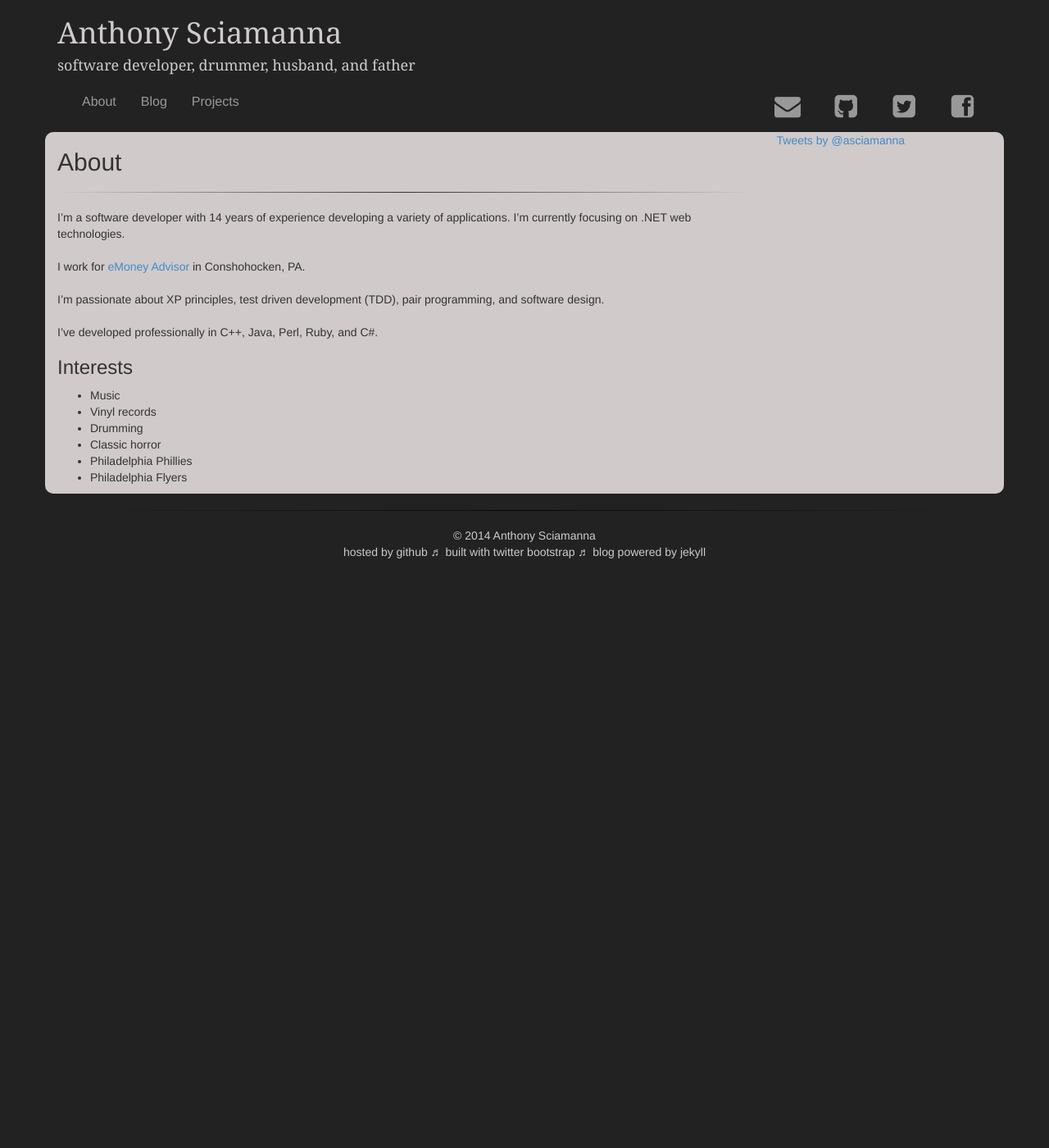
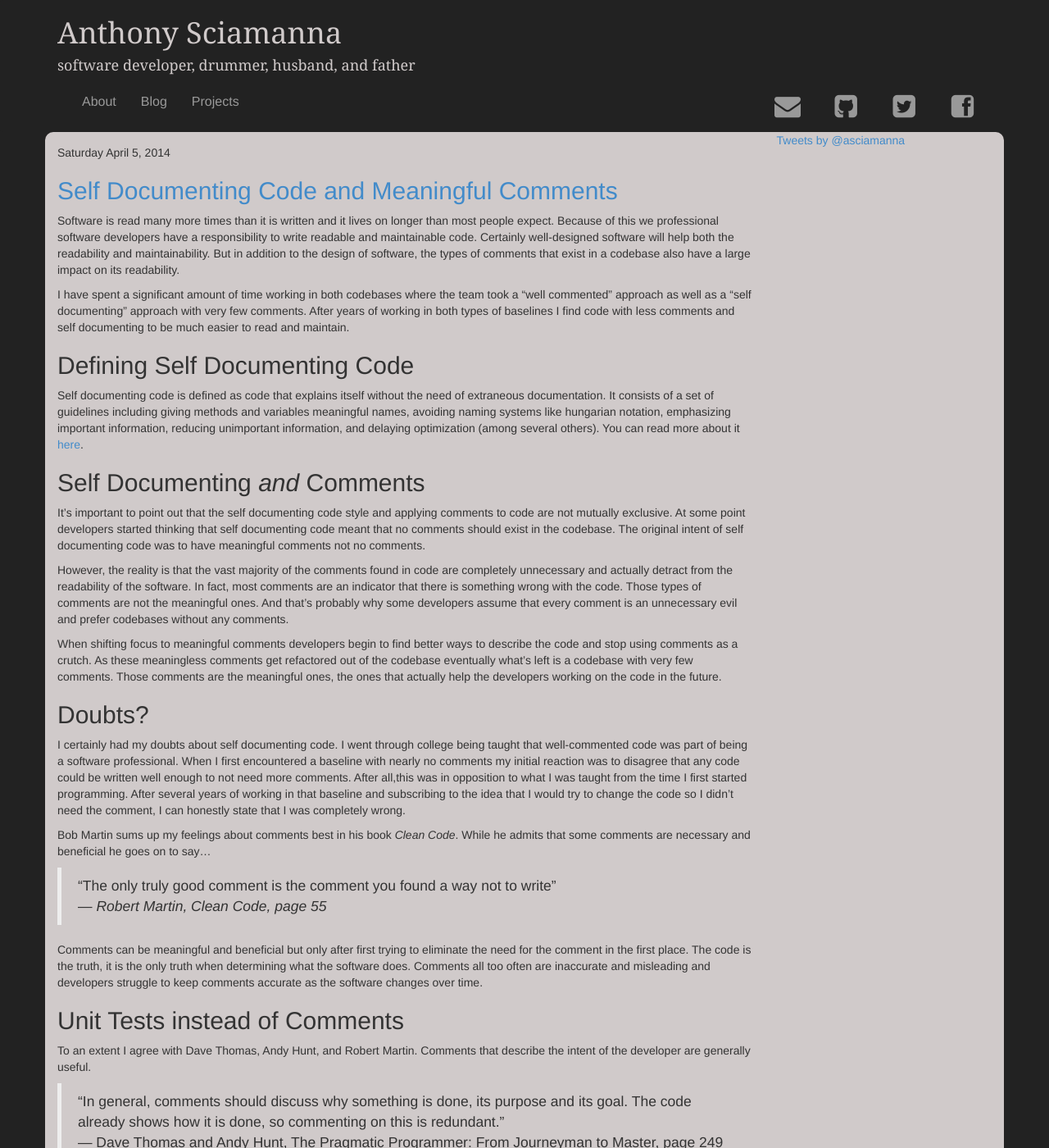
Before and after one commit to asciamanna/asciamanna.github.io, a Jekyll site: the page built from index.html, in a window 1280 px wide and 1400 px high. Shown: the whole window at 82% size. Built offline with Jekyll 4.4.1, drawn with Linux system fonts in a browser that asks for light colours; nearby versions of some CDN libraries; comment, search, counter and statistics services are not loaded; some of the changed text lies outside the part shown.

Commit message:
self documenting code and meaningful comments blog post

```diff
--- a/_layouts/default.html
+++ b/_layouts/default.html
@@ -49,8 +49,8 @@
             </div>
             <div class="collapse navbar-collapse" id="navbar-collapse-data">
                 <ul class="nav navbar-nav">
-                    <li class="links"><a href="/">About</a></li>
-                    <li class="links"><a href="/blog.html">Blog</a></li>
+                    <li class="links"><a href="/about.html">About</a></li>
+                    <li class="links"><a href="/">Blog</a></li>
                     <li class="links"><a href="/projects.html">Projects</a></li>
                 </ul>
                 <ul class="nav navbar-nav navbar-right">
@@ -76,7 +76,7 @@
                  <hr/>
                  &copy; 2014 Anthony Sciamanna <br/>
                  <a href="http://www.github.com">hosted by github</a> &#9836;
-                 <a href="http://getboostrap.com">built with twitter bootstrap</a> &#9836;
+                 <a href="http://getboostrap.com">built with bootstrap</a> &#9836;
                  <a href="http://jekyllrb.com/">blog powered  by jekyll</a>
              </div>
     </div>
--- /dev/null
+++ b/_posts/2014-04-05-self-documenting-code-and-meaningful-comments.md
@@ -0,0 +1,208 @@
+---
+layout: post
+title: Self Documenting Code and Meaningful Comments
+comments: true
+---
+Software is read many more times than it is written and it lives on longer than
+most people expect. Because of this we professional software developers have a
+responsibility to write readable and maintainable code. Certainly well-designed
+software will help both the readability and maintainability. But in addition to the design of software, the types of
+comments that exist in a codebase also have a large impact on its readability.
+
+I have spent a significant amount of time working in both codebases where the
+team took a "well commented" approach as well as a "self documenting" approach
+with very few comments.
+After years of working in both types of baselines I find code with less
+comments and self documenting to be much easier to read and maintain.
+
+##Defining Self Documenting Code
+
+Self documenting code is defined as code that explains itself without the need
+of extraneous documentation. It consists of a set of guidelines including
+giving methods and variables meaningful names, avoiding naming systems like
+hungarian notation, emphasizing important information, reducing unimportant
+information, and delaying optimization (among several others). You can read
+more about it [here](http://c2.com/cgi/wiki?SelfDocumentingCode).
+
+##Self Documenting _and_ Comments
+It's important to point out that the self documenting code style and applying
+comments to code are not mutually exclusive. At some point developers started
+thinking that self documenting code meant that no comments should exist in the
+codebase. The original intent of self documenting code was to have
+meaningful comments not no comments.
+
+However, the reality is that the vast majority of the comments found in code
+are completely unnecessary and actually detract from the readability of the
+software. In fact, most comments are an indicator that there is something wrong
+with the code. Those types of comments are not the meaningful ones. And that's
+probably why some developers assume that every comment is an unnecessary evil
+and prefer codebases without any comments.
+
+When shifting focus to meaningful comments developers begin to find better
+ways to describe the code and stop using comments as a crutch. As these
+meaningless comments get refactored out of the codebase eventually what's left
+is a codebase with very few comments. Those comments are the meaningful ones,
+the ones that actually help the developers working on the code in the future.
+
+##Doubts?
+I certainly had my doubts about self documenting code. I went through college
+being taught that well-commented code was part of being a software
+professional. When I first encountered a baseline with nearly no comments my
+initial reaction was to disagree that any code could be written well enough to
+not need more comments. After all,this was in opposition to what I was taught
+from the time I first started programming. After several years of working in
+that baseline and subscribing to the idea that I would try to change the code
+so I didn't need the comment, I can honestly state that I was completely wrong.
+
+Bob Martin sums up my feelings about comments best in his book _Clean Code_.
+While he admits that some comments are necessary and beneficial he goes on to
+say...
+
+> "The only truly good comment is the comment you found a way not to write"
+>&mdash; _Robert Martin, Clean Code, page 55_
+
+Comments can be meaningful and beneficial but only after first trying to
+eliminate the need for the comment in the first place. The code is the
+truth, it is the only truth when determining what the software does.
+Comments all too often are inaccurate and misleading and developers struggle
+to keep comments accurate as the software changes over time.
+
+##Unit Tests instead of Comments
+To an extent I agree with Dave Thomas, Andy Hunt, and Robert Martin.
+Comments that describe the intent of the developer are generally useful.
+
+> "In general, comments should discuss why something is done, its purpose
+> and its goal. The code already shows how it is done, so commenting on this
+> is redundant."
+> &mdash; Dave Thomas and Andy Hunt, The Pragmatic Programmer: From Journeyman to Master, page 249
+
+Bob Martin lists the following in a section of _Clean Code_ entitled
+"Good Comments":
+> Sometimes a comment goes beyond just useful information about the
+> implementation and provides the intent behind a decision.
+
+However, I would take this advice a step further. In a lot of cases
+documenting why something is done can be documented in a concise unit
+test case that clearly describes the intent of the software. I concede
+that not all of these types of comments can be adequately described in
+unit test cases so I still believe there is a need for comments to
+describe the developer's intent.
+
+Let's look at some other types of comments.
+
+## Meaningful Comments
+###Optimized Code
+Describing code that required some obfuscation to meet performance
+requirements.
+This is important because a developer might try to simplify this code
+in the future losing the performance gains in the refactoring. Bob
+Martin would include these in a category he calls "warning comments."
+His example of a warning comment is a comment that indicates that a
+test is disabled because of how long it takes to run.
+
+###Amplifying importance
+This is a category Bob Martin describes in _Clean Code_ where you use a
+comment to amplify the importance of something that may seem
+inconsequential. I tend to categorize these with the types of comments
+that describe the developer's intent. I'd prefer a unit test case for
+the important piece of code rather than commenting it. But if for some
+reason the unit test cannot convey the importance or you don't have
+unit tests I feel that these are reasonable and helpful comments.
+
+###TODO comments
+If I am working on a task and see something unrelated that I want to
+address, but I don't want to get sidetracked, I'll drop in a TODO
+comment and come back to it later. Several IDEs build task lists based
+on
+these TODO type comments so you don't lose track of them. The important
+thing about TODO comments is to address them in a timely manner,
+otherwise you are just incurring technical debt and littering your
+codebase with comments.
+
+###Javadoc / XML Doc Comments in APIs and public libraries
+When developing a public API or a library for public use javadoc (or
+XML Doc for .NET) style comments are incredibly useful for the
+developers who are using the library.
+
+##Not so meaningful comments
+Let's get into the types of comments that I think should be replaced
+when encountered in software.
+
+###How something works
+If a comment describes how the code works it's either redundant or
+documenting a piece of complicated code which is an indicator that the
+code needs to be cleaned up. Refactoring blocks of code into well named
+methods and giving variables good semantic names will alleviate the
+need for the comment altogether. These types of comments end up being
+more trouble than they are worth and usually become bug breeding
+grounds. These comments violate the DRY principle so when the code is
+updated the comment must be updated too.
+
+###Organizing sections of a function
+If comments are used to describe multiple parts of a method or
+function, this is an indicator that the method is too large. These
+types of comments can be removed by extracting methods for the
+different sections and naming them well. If you need large methods in a
+class this can be an indicator that the class is too large. Take a look
+at the class and see if it has only one responsibility.
+
+###Organizing a class
+Similar to the previous example if comments or (in .NET) regions exist
+to organize the class, this is a good indicator that the class is too
+large. Ensuring that the class has a single responsibility and having
+it delegate to other objects for other responsibilities will help
+eliminate the need for these types of comments.
+
+###Bug History
+These types of comments include a bug Id from a bug tracking system and
+sometimes an explanation of what was changed in the code. If a
+developer looks at this comment in the future it will be meaningless
+without the context of what the code used to do. Really it is just
+destracting the reader from what the code is doing _now_. Let the VCS
+keep the history of the software modifications (that is its
+responsibility) and let developers look there. Put bug Ids in commit
+comments if that is helpful, not in source code.
+
+###File Edit History
+These types of comments are the ones that document which developer
+changed which part of the code on what date. I've seen enormous class
+headers to track the file edit history. Again these types of comments I
+group into the same category as bug tracking comments. Let the VCS keep
+the history of which developer modified the code.
+
+###Javadoc / XML doc method headers in non public code
+I find these types of comments in internal code to be overkill and make
+reading the software an enormous chore. These comments violate the
+"Reduce Unimportant Information" guideline as huge blocks of comments
+are interspersed within the code. These comments in particular are
+supposed to help developers understand the code better but they instead
+insert huge gaps between executable code that breaks the readers'
+focus. As stated previously for APIs this type of documentation is
+invaluable and worth having but only on the public facing API. Internal
+code should avoid method headers entirely (whether it be for public or
+private methods).
+
+###Commented out code
+Commenting out code is fine when testing but it shouldn't be committed.
+Again, let the VCS control the history of the source code
+modifications.
+
+###Exceptions
+Obviously there are no absolutes in software developement. In general,
+if you try to remove or not write a comment by eliminating the need for
+it and find that you can't you most likely have a reasonable comment.
+There are all kinds of exceptions including if there are language
+limitations that prevent you from being as descriptive as possible.
+
+###Credits
+I've referenced Robert Martin's _Clean Code_ book several times in this
+post. That book has the most comprehensive coverage of "meaningful
+comments" than any other I've found. He also describes the Single
+Responsibility Principle (SRP) in detail in the book. If you are
+interested in writing well-designed, readable software I highly
+recommend reading it.
+<br/>
+Robert Martin can be found online:
+* [Clean Coder](http://www.cleancoder.com)
+* [Clean Coders - His Clean Code Videos](http://www.cleancoders.com)
+* [8th Light](http://www.8thlight.com)
--- a/blog.html
+++ b/index.html
@@ -12,4 +12,3 @@
     </div>
      <hr/>
 {% endfor %}
-<h1>Coming Soon!</h1>
```
Also changed, not shown: _layouts/post.html (+10 -13 lines), projects.md (+1 -1 lines), about.md (renamed from index.md).
